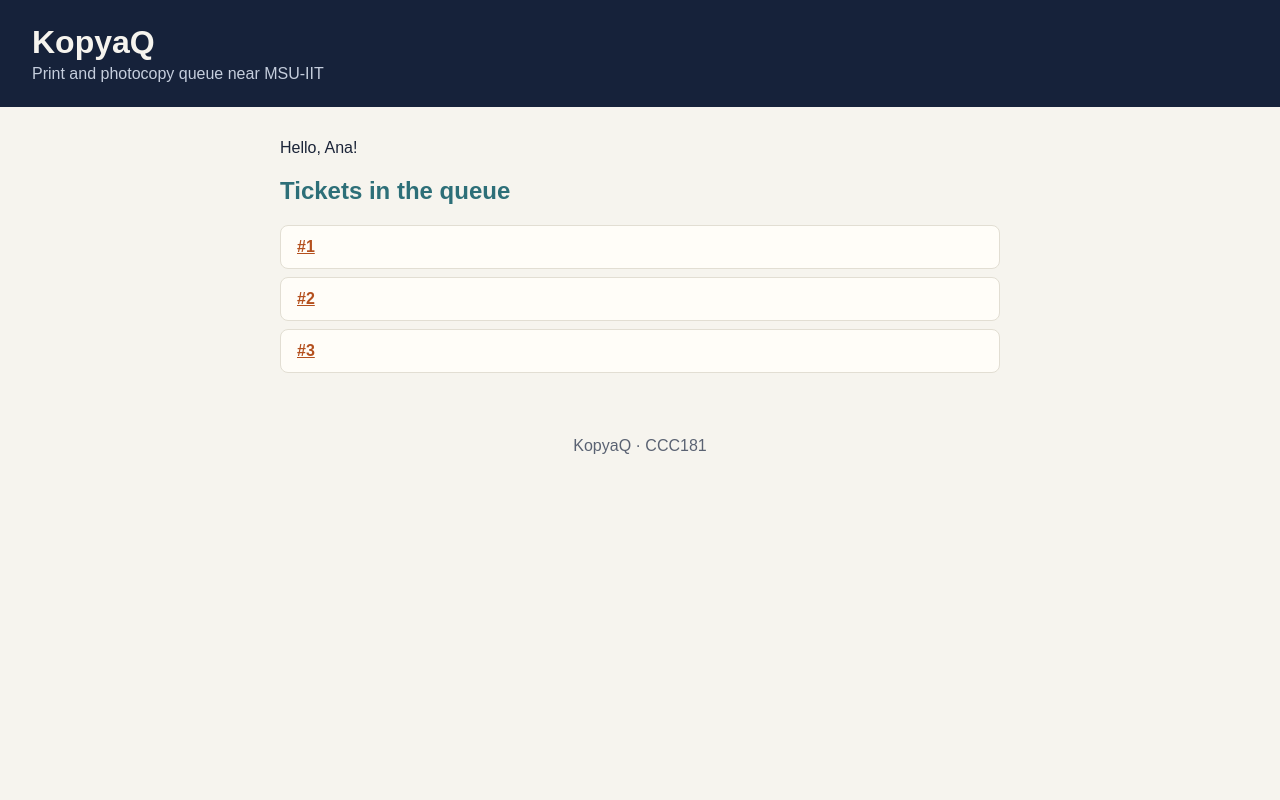
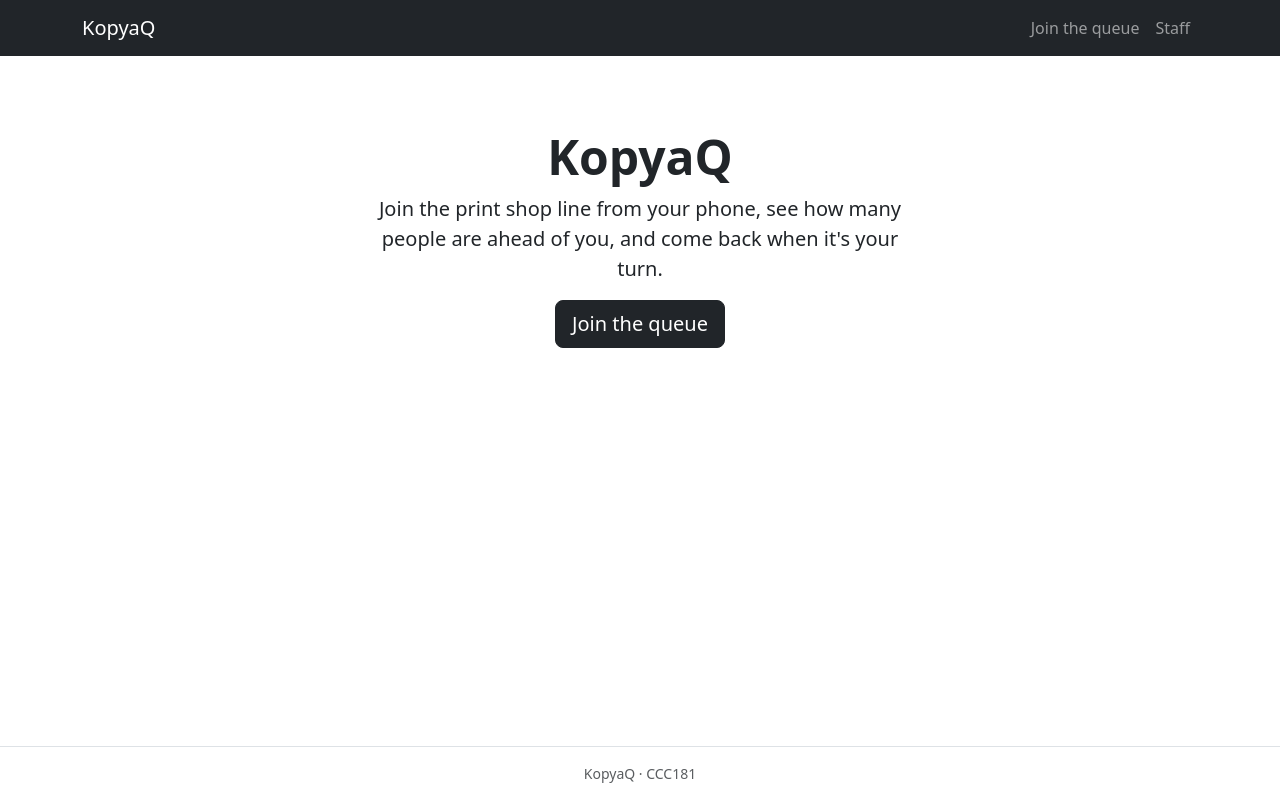
Before and after one commit to joashcasino/ccc181, a Flask app: page / in a window 1280 px wide. Run offline with Flask 3, Linux system fonts and the light colour scheme.

Commit message:
Add Bootstrap layout and navigation (#1)

```diff
--- a/app.py
+++ b/app.py
@@ -4,9 +4,10 @@ Run it with:
     flask --app app run --debug
 then open http://127.0.0.1:5000
 """
-from flask import Flask, render_template
+from flask import Flask, abort, flash, redirect, render_template, request, url_for
 
 app = Flask(__name__)
+app.secret_key = "dev-only-change-me"  # Week 11 moves this into an environment variable
 
 # Sample data. Week 4 moves this into PostgreSQL.
 SERVICES = [
@@ -29,11 +30,22 @@ TICKETS = [
 
 
 @app.route("/")
+@app.route("/")
 def index():
-    # render_template looks inside the templates/ folder and passes
-    # keyword arguments to the template as variables.
-    return render_template("index.html", name="Ana",
-                           tickets=[t["number"] for t in TICKETS])
+    return render_template("index.html")
+
+
+@app.route("/join")
+def join_form():
+    return render_template("join.html")
+
+
+@app.route("/staff")
+def staff_dashboard():
+    return "Staff dashboard coming soon"
+
+
+@app.route("/queue/<int:ticket_id>")
 
 
 @app.route("/queue/<int:ticket_id>")
--- a/static/css/style.css
+++ /dev/null
@@ -1,51 +0,0 @@
-/* Colors borrowed from the Week 2 slide deck */
-:root {
-  --navy: #16223A;
-  --paper: #F6F4EE;
-  --card: #FFFDF8;
-  --teal: #2D6F78;
-  --orange: #B4501E;
-}
-
-body {
-  margin: 0;
-  font-family: "IBM Plex Sans", Arial, sans-serif;
-  background: var(--paper);
-  color: #1B2438;
-}
-
-header {
-  background: var(--navy);
-  color: var(--paper);
-  padding: 1.5rem 2rem;
-}
-
-header h1 { margin: 0; }
-header a { color: var(--paper); text-decoration: none; }
-.tagline { margin: 0.25rem 0 0; color: #C5CEDD; }
-
-main {
-  max-width: 720px;
-  margin: 2rem auto;
-  padding: 0 1rem;
-}
-
-h2 { color: var(--teal); }
-
-.tickets { list-style: none; padding: 0; }
-.tickets li {
-  background: var(--card);
-  border: 1px solid #E2DED3;
-  border-radius: 8px;
-  padding: 0.75rem 1rem;
-  margin-bottom: 0.5rem;
-}
-.tickets a { color: var(--orange); font-weight: 600; }
-
-code { background: #ECE8DE; padding: 0 0.3rem; border-radius: 4px; }
-
-footer {
-  text-align: center;
-  color: #5A6272;
-  padding: 2rem 0;
-}
--- a/templates/base.html
+++ b/templates/base.html
@@ -4,20 +4,57 @@
   <meta charset="utf-8">
   <meta name="viewport" content="width=device-width, initial-scale=1">
   <title>{% block title %}KopyaQ{% endblock %}</title>
-  {# Link static files with url_for instead of hard-coding paths #}
+  <link rel="stylesheet"
+        href="https://cdn.jsdelivr.net/npm/bootstrap@5.3.3/dist/css/bootstrap.min.css">
   <link rel="stylesheet" href="{{ url_for('static', filename='css/style.css') }}">
 </head>
-<body>
-  <header>
-    <h1><a href="{{ url_for('index') }}">KopyaQ</a></h1>
-    <p class="tagline">Print and photocopy queue near MSU-IIT</p>
-  </header>
+<body class="d-flex flex-column min-vh-100">
+  <a class="visually-hidden-focusable" href="#main">Skip to main content</a>
 
-  <main>
+  <nav class="navbar navbar-expand-md bg-dark" data-bs-theme="dark">
+    <div class="container">
+      <a class="navbar-brand" href="{{ url_for('index') }}">KopyaQ</a>
+      <button class="navbar-toggler" type="button" data-bs-toggle="collapse"
+              data-bs-target="#mainNav" aria-controls="mainNav"
+              aria-expanded="false" aria-label="Toggle navigation">
+        <span class="navbar-toggler-icon"></span>
+      </button>
+      <div class="collapse navbar-collapse" id="mainNav">
+        <ul class="navbar-nav ms-auto">
+          <li class="nav-item">
+            <a class="nav-link {% if request.endpoint == 'join_form' %}active{% endif %}"
+               {% if request.endpoint == 'join_form' %}aria-current="page"{% endif %}
+               href="{{ url_for('join_form') }}">Join the queue</a>
+          </li>
+          <li class="nav-item">
+            <a class="nav-link {% if request.endpoint == 'staff_dashboard' %}active{% endif %}"
+               {% if request.endpoint == 'staff_dashboard' %}aria-current="page"{% endif %}
+               href="{{ url_for('staff_dashboard') }}">Staff</a>
+          </li>
+        </ul>
+      </div>
+    </div>
+  </nav>
+
+  <main id="main" class="container my-4 flex-grow-1">
+    {% with messages = get_flashed_messages(with_categories=true) %}
+      {% for category, message in messages %}
+        <div class="alert alert-{{ category }} alert-dismissible fade show" role="alert">
+          {{ message }}
+          <button type="button" class="btn-close" data-bs-dismiss="alert" aria-label="Close"></button>
+        </div>
+      {% endfor %}
+    {% endwith %}
+
     {% block content %}{% endblock %}
   </main>
 
-  <footer>KopyaQ · CCC181</footer>
+  <footer class="border-top py-3 text-center text-body-secondary small">
+    KopyaQ · CCC181
+  </footer>
+
+  <script src="https://cdn.jsdelivr.net/npm/bootstrap@5.3.3/dist/js/bootstrap.bundle.min.js"></script>
   <script src="{{ url_for('static', filename='js/main.js') }}"></script>
+  {% block scripts %}{% endblock %}
 </body>
 </html>
--- a/templates/index.html
+++ b/templates/index.html
@@ -1,14 +1,11 @@
 {% extends "base.html" %}
 
 {% block content %}
-  <p>Hello, {{ name }}!</p>
-
-  <h2>Tickets in the queue</h2>
-  <ul class="tickets">
-    {% for t in tickets %}
-      <li><a href="{{ url_for('ticket', ticket_id=t) }}">#{{ t }}</a></li>
-    {% else %}
-      <li>The queue is empty.</li>
-    {% endfor %}
-  </ul>
+<div class="row justify-content-center text-center py-5">
+  <div class="col-12 col-md-8 col-lg-6">
+    <h1 class="display-5 fw-bold">KopyaQ</h1>
+    <p class="lead">Join the print shop line from your phone, see how many people are ahead of you, and come back when it's your turn.</p>
+    <a class="btn btn-dark btn-lg" href="{{ url_for('join_form') }}">Join the queue</a>
+  </div>
+</div>
 {% endblock %}
--- /dev/null
+++ b/templates/join.html
@@ -0,0 +1,6 @@
+{% extends "base.html" %}
+
+{% block content %}
+  <h1 class="h3">Join the queue</h1>
+  <p>Form coming in Part 5.</p>
+{% endblock %}
```
